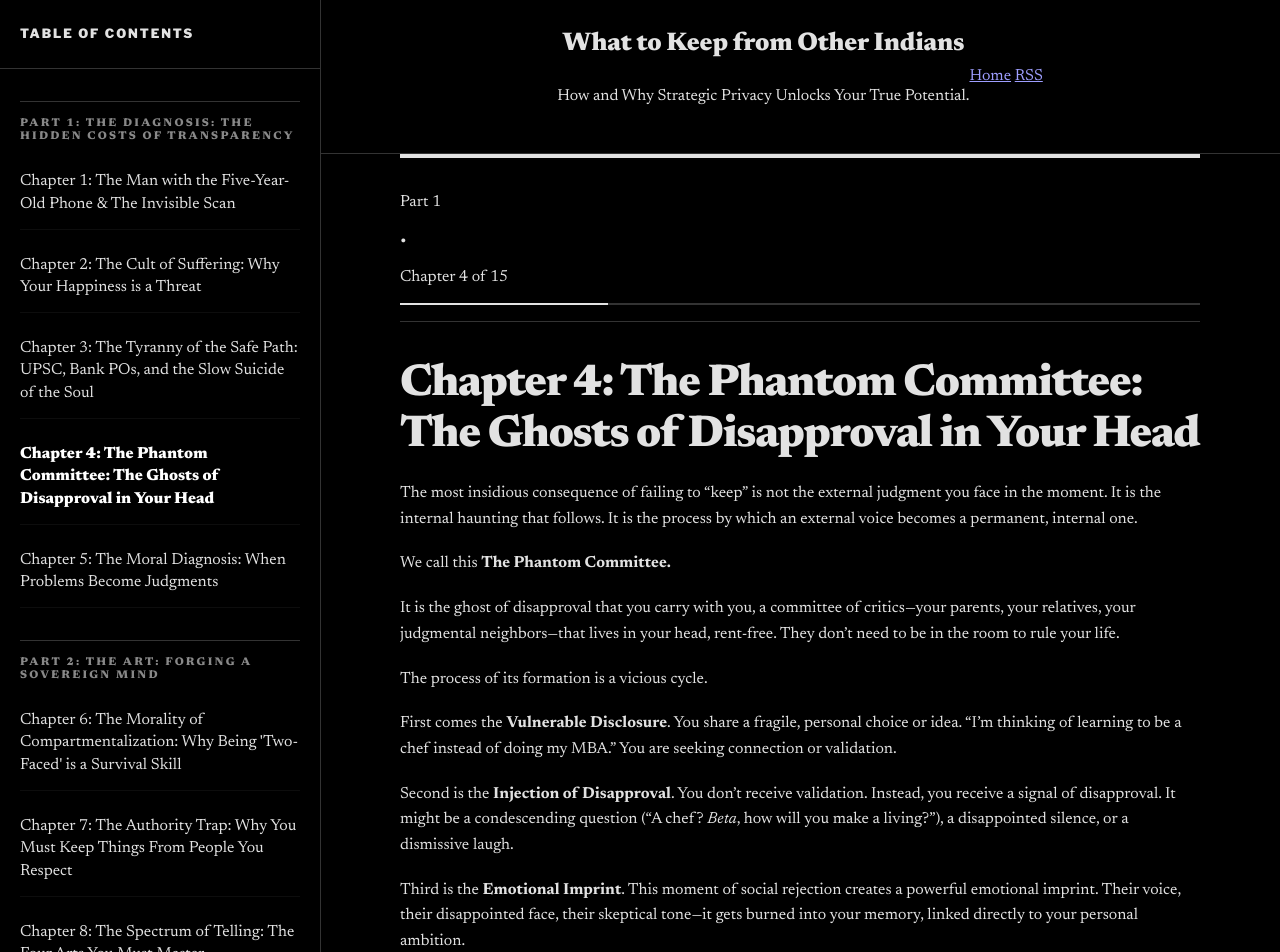
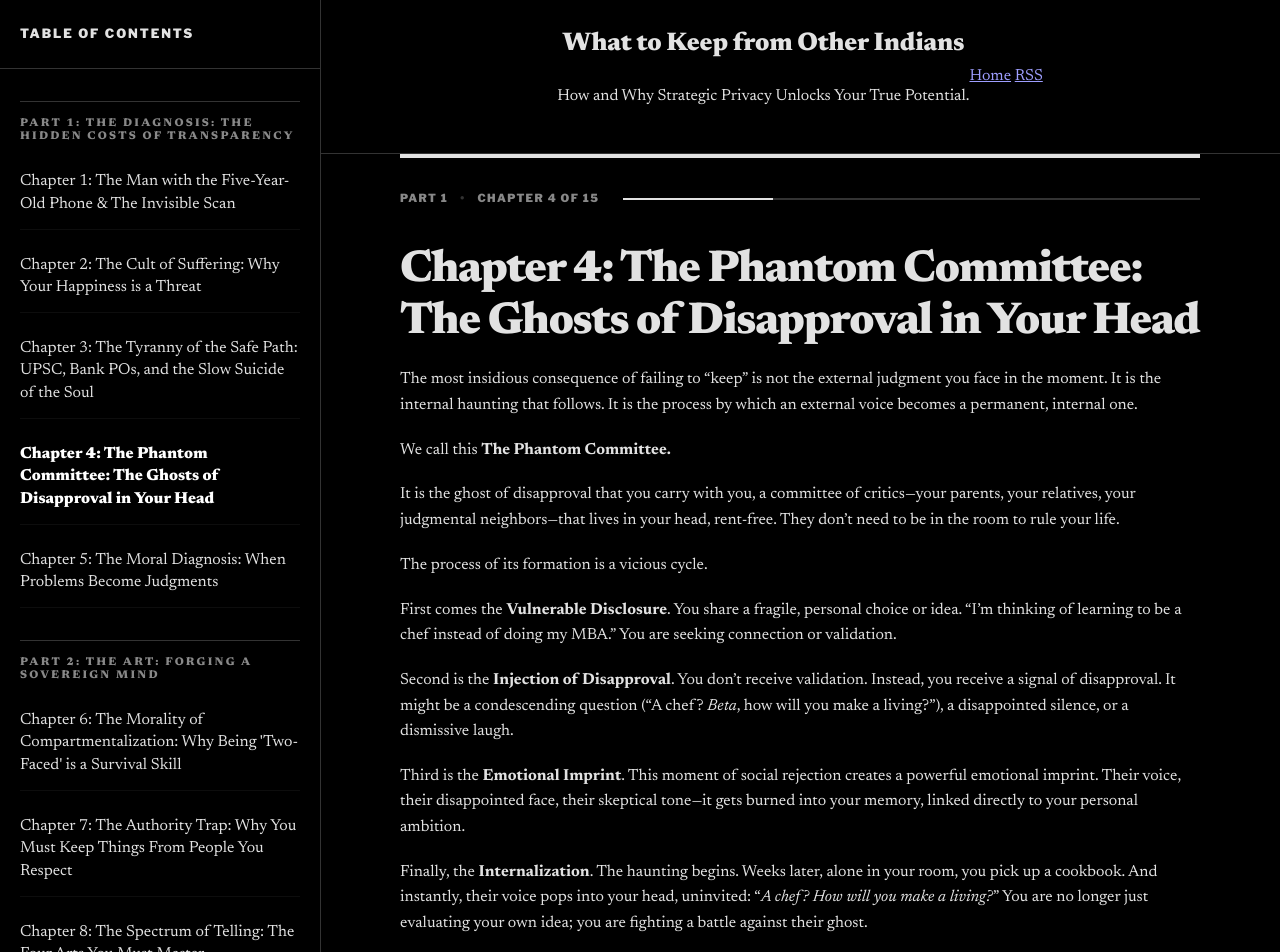
Before and after one commit to nodesman/wckfiwh, a Jekyll site: the page built from _posts/2025-11-01-04-the-phantom-committee.md, in a window 1280 px wide and 1400 px high. Shown: the top 952 px of the window. Built offline with Jekyll 4.4.1, drawn with Linux system fonts in a browser that asks for light colours; grey boxes are pictures that could not be loaded.

Commit message:
Fix mobile sidebar and add thought-provoking illustrations for Chapters 2-5

```diff
--- a/assets/css/style.css
+++ b/assets/css/style.css
@@ -73,28 +73,23 @@ body {
 /* Breadcrumb / Editorial Meta */
 .breadcrumb {
   display: flex;
-  flex-direction: column;
+  align-items: center;
   gap: 12px;
-  margin-bottom: 28px;
-  border-bottom: 1px solid var(--border);
-  padding-bottom: 16px;
-}
-.breadcrumb .meta-text {
+  margin-bottom: 24px;
   font-family: var(--font-ui);
   font-size: 0.7rem;
   font-weight: 900;
   text-transform: uppercase;
-  letter-spacing: 0.15em;
+  letter-spacing: 0.12em;
   color: var(--muted);
-  display: flex;
-  align-items: center;
-  justify-content: space-between;
 }
+.breadcrumb .sep { color: var(--border); }
 .breadcrumb .progress {
+  flex: 1;
   position: relative;
   height: 2px;
   background: var(--border);
-  width: 100%;
+  margin-left: 12px;
 }
 .breadcrumb .progress .bar {
   position: absolute;
@@ -148,6 +143,9 @@ blockquote {
   transition: transform 0.3s cubic-bezier(0.4, 0, 0.2, 1);
   z-index: 1000;
   overflow: auto;
+}
+.drawer.open {
+  transform: translateX(0);
 }
 .drawer-header {
   padding: 24px 20px;
```
Also changed, not shown: _posts/2025-11-01-01-the-invisible-scan.md (+1 -1 lines), _posts/2025-11-01-02-the-cult-of-suffering.md (+2 -0 lines), _posts/2025-11-01-03-the-tyranny-of-the-safe-path.md (+2 -0 lines), _posts/2025-11-01-04-the-phantom-committee.md (+2 -0 lines), _posts/2025-11-01-05-the-moral-diagnosis.md (+2 -0 lines), 6 other files.
